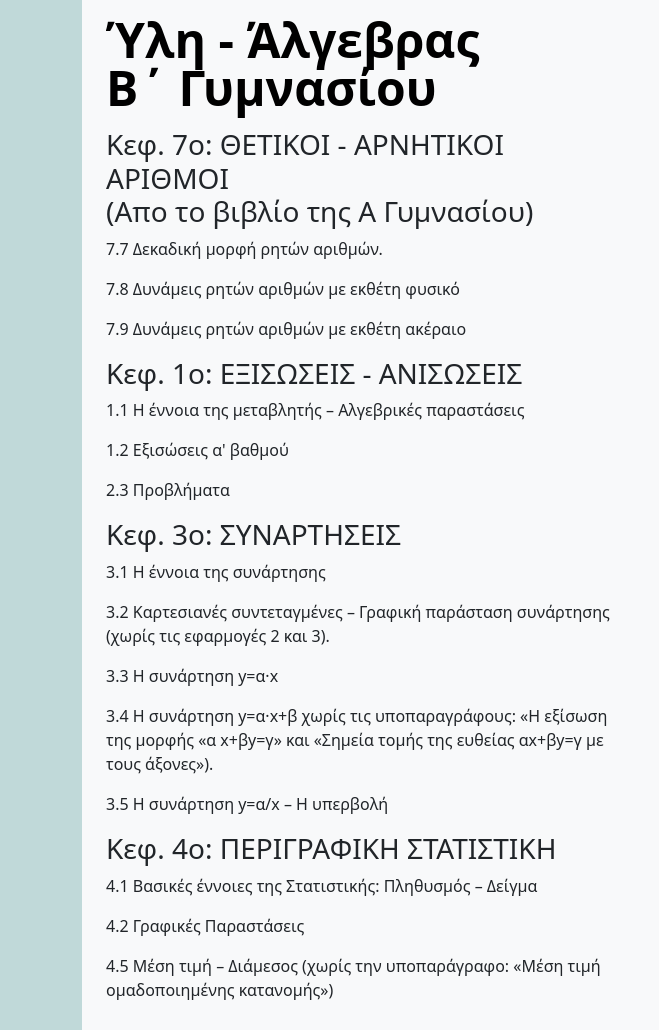
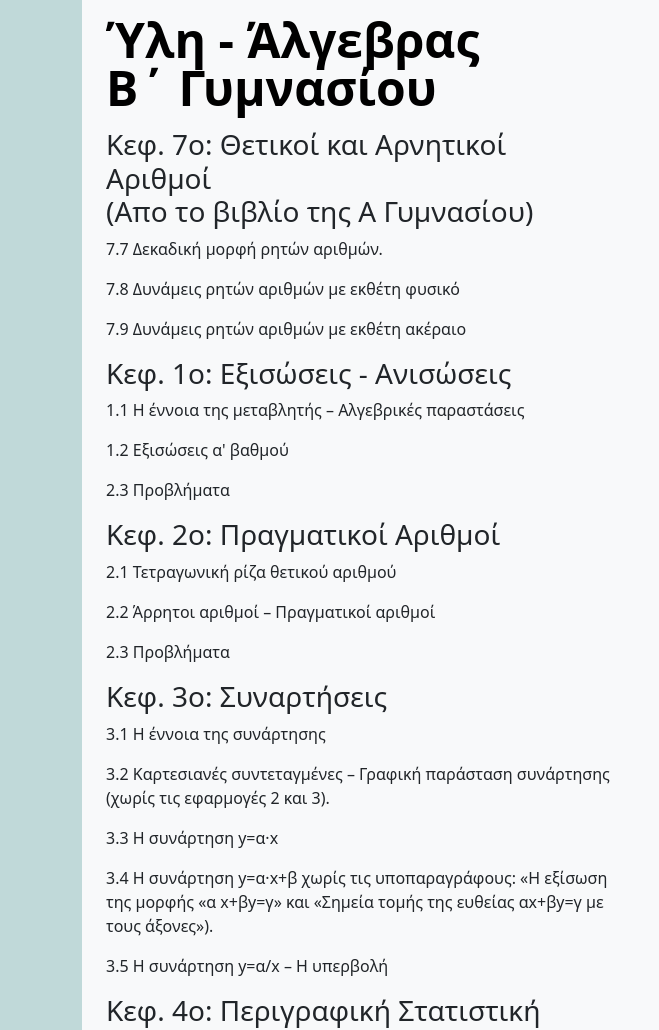
Before and after one commit to vag-prp/Maths_Site, a plain HTML site: page material_b_gymnasiou.html in a window 1280 px wide. Shown: the part 160-1190 px from the top of the page, 0-659 px from the left. Drawn offline with nearby package versions, Linux system fonts and the light colour scheme.

Commit message:
Update material_b_gymnasiou.html

```diff
--- a/material_b_gymnasiou.html
+++ b/material_b_gymnasiou.html
@@ -67,17 +67,23 @@
               </div>
               <div class="col-lg-6">
                 <h1 class="display-5 fw-bold text-body-emphasis lh-1 mb-3">Ύλη - Άλγεβρας <br>B΄ Γυμνασίου</h1>
-                <h3>Κεφ. 7ο: ΘΕΤΙΚΟΙ - ΑΡΝΗΤΙΚΟΙ ΑΡΙΘΜΟΙ <br>(Απο το βιβλίο της Α Γυμνασίου) </h3>
+                <h3>Κεφ. 7ο: Θετικοί και Αρνητικοί Αριθμοί<br>(Απο το βιβλίο της Α Γυμνασίου) </h3>
 
 					<p>7.7 Δεκαδική μορφή ρητών αριθμών.</p>
 					<p>7.8 Δυνάμεις ρητών αριθμών με εκθέτη φυσικό</p>
 					<p>7.9 Δυνάμεις ρητών αριθμών με εκθέτη ακέραιο</p>
-					<h3>Κεφ. 1ο: ΕΞΙΣΩΣΕΙΣ - ΑΝΙΣΩΣΕΙΣ</h3>
+
+					<h3>Κεφ. 1ο: Εξισώσεις - Ανισώσεις</h3>
 					<p>1.1 Η έννοια της μεταβλητής – Αλγεβρικές παραστάσεις</p>
 					<p>1.2 Εξισώσεις α' βαθμού</p>
 					<p>2.3 Προβλήματα</p>
 
-					<h3>Κεφ. 3ο: ΣΥΝΑΡΤΗΣΕΙΣ</h3>
+		      			<h3>Κεφ. 2ο: Πραγματικοί Αριθμοί</h3>
+		      			<p>2.1  Τετραγωνική ρίζα θετικού αριθμού</p>
+		      			<p>2.2  Άρρητοι αριθμοί – Πραγματικοί αριθμοί</p>
+		      			<p>2.3  Προβλήματα</p>
+
+					<h3>Κεφ. 3ο: Συναρτήσεις</h3>
 
 					<p>3.1 Η έννοια της συνάρτησης</p>
 					<p>3.2 Καρτεσιανές συντεταγμένες – Γραφική παράσταση συνάρτησης (χωρίς τις εφαρμογές 2 και 3).</p>
@@ -85,7 +91,7 @@
 					<p>3.4 Η συνάρτηση y=α·x+β χωρίς τις υποπαραγράφους: «Η εξίσωση της μορφής «α x+βy=γ» και «Σημεία τομής της ευθείας αx+βy=γ με τους άξονες»).</p>
 					<p>3.5 Η συνάρτηση y=α/x  – Η υπερβολή</p>
 
-					<h3>Κεφ. 4ο: ΠΕΡΙΓΡΑΦΙΚΗ ΣΤΑΤΙΣΤΙΚΗ</h3>
+					<h3>Κεφ. 4ο: Περιγραφική Στατιστική</h3>
 
 					<p>4.1 Βασικές έννοιες της Στατιστικής: Πληθυσμός – Δείγμα</p>
 					<p>4.2 Γραφικές Παραστάσεις</p>
@@ -97,31 +103,31 @@
 
 					<h1 class="display-5 fw-bold text-body-emphasis lh-1 mb-3">Ύλη - Γεωμετρίας <br>Β΄ Γυμνασίου</h1>
 
-					<h3>Κεφ. 1ο: ΕΜΒΑΔΑ ΕΠΙΠΕΔΩΝ ΣΧΗΜΑΤΩΝ – ΠΥΘΑΓΟΡΕΙΟ ΘΕΩΡΗΜΑ </h3>
+					<h3>Κεφ. 1ο: Εμβαδά Επίπεδων Σχημάτων – Πυθαγόρειο Θεώρημα </h3>
 
 					<p>1.1 Εμβαδόν επίπεδης επιφάνειας</p>
 					<p>1.2 Μονάδες μέτρησης επιφανειών</p>
 					<p>1.3 Εμβαδά επίπεδων σχημάτων</p>
-                    <p>1.4 Πυθαγόρειο θεώρημα</p>
+                    			<p>1.4 Πυθαγόρειο θεώρημα</p>
 
-					<h3>Κεφ. 2ο: ΤΡΙΓΩΝΟΜΕΤΡΙΑ – ΔΙΑΝΥΣΜΑΤΑ</h3>
+					<h3>Κεφ. 2ο: Τριγωνομετρία – Διανύσματα</h3>
 
 					<p>2.1 Εφαπτομένη οξείας γωνίας</p>
 					<p>2.2 Ημίτονο και συνημίτονο οξείας γωνίας (χωρίς την παρατήρηση β της σελίδας 143).</p>
 
-					<h3>Κεφ. 3ο: ΜΕΤΡΗΣΗ ΚΥΚΛΟΥ</h3>
+					<h3>Κεφ. 3ο: Μέτρηση Κύκλου</h3>
 
 					<p>3.1 Εγγεγραμμένες γωνίες</p>
 					<p>3.2 Κανονικά πολύγωνα</p>
 					<p>3.3 Μήκος κύκλου</p>
 					<p>3.5 Εμβαδόν κυκλικού δίσκου</p>
 
-					<h3>Κεφ. 4ο: ΓΕΩΜΕΤΡΙΚΑ ΣΤΕΡΕΑ – ΜΕΤΡΗΣΗ ΣΤΕΡΕΩΝ</h3>
+					<h3>Κεφ. 4ο: Γεωμετρικά Στερεά – Μέτρηση Στερεών</h3>
 
 					<p>4.2 Στοιχεία και εμβαδόν πρίσματος και κυλίνδρου</p>
 					<p>4.3 Όγκος πρίσματος και κυλίνδρου</p>
 					<p>4.4 Η πυραμίδα και τα στοιχεία της</p>
-                    <p>4.6 Η σφαίρα και τα στοιχεία της</p>
+                    			<p>4.6 Η σφαίρα και τα στοιχεία της</p>
 
               </div>
             </div>
```
